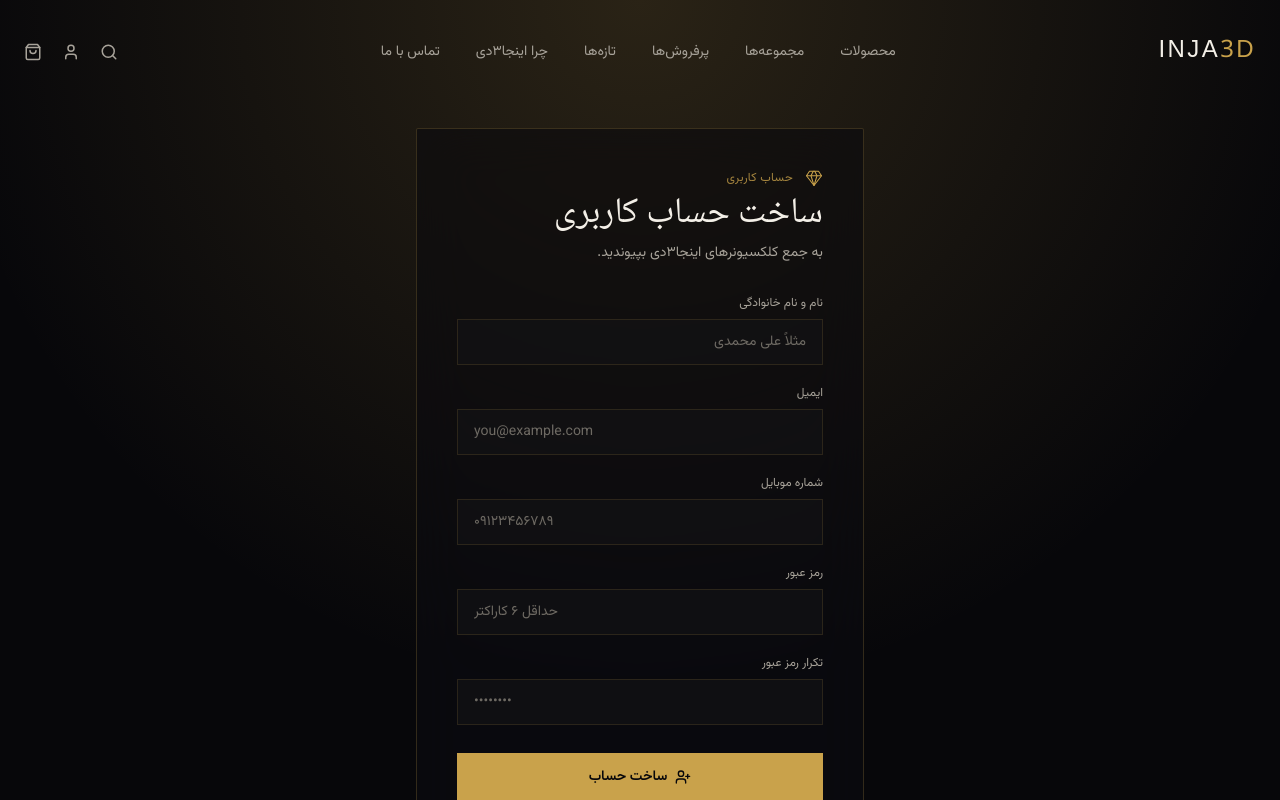
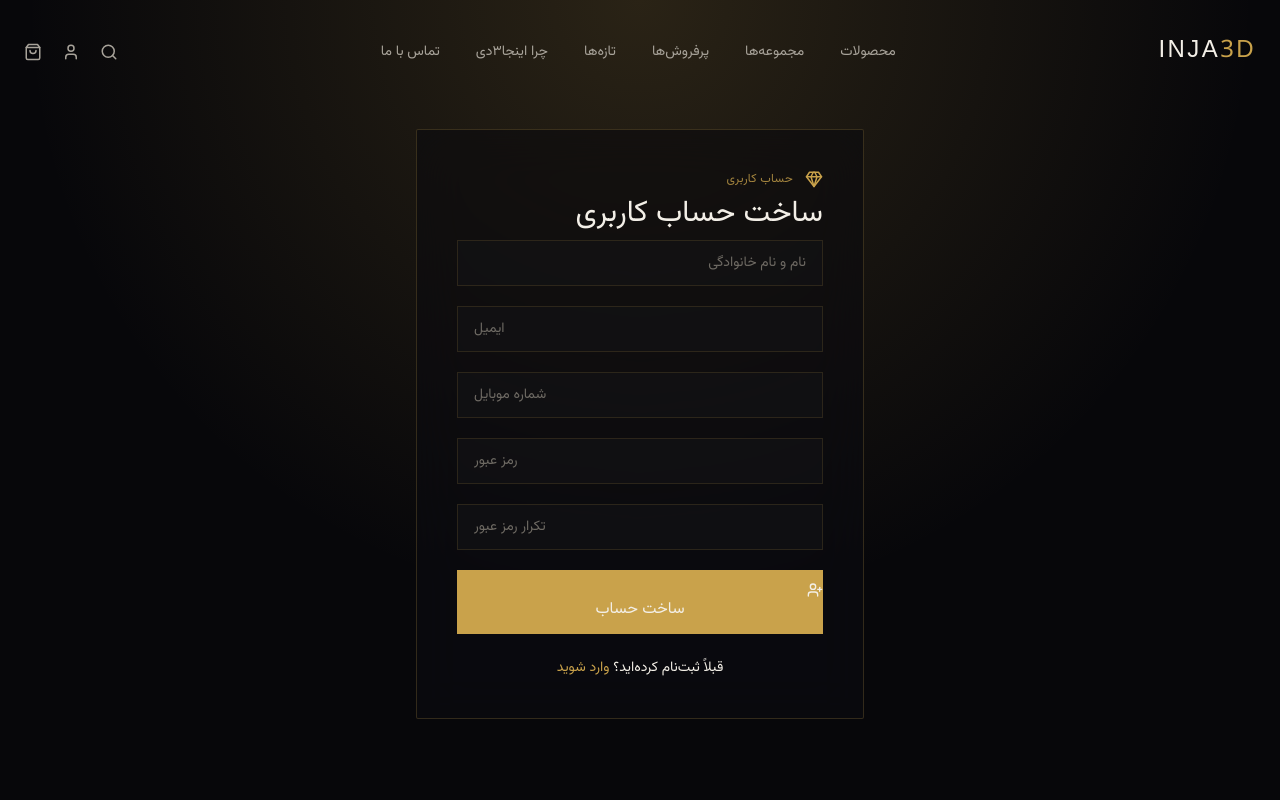
Before and after one commit to Peyman272/inja3d, a Next.js app: page /register in a window 1280 px wide. Shown: the top 800 px of the page. Built offline with nearby package versions, Linux system fonts and the light colour scheme.

Commit message:
Update page.tsx

```diff
--- a/app/register/page.tsx
+++ b/app/register/page.tsx
@@ -7,20 +7,20 @@ import { motion } from "framer-motion";
 import { UserPlus, Gem } from "lucide-react";
 import Navbar from "@/components/Navbar";
 import Footer from "@/components/Footer";
-import { useAuth } from "@/lib/auth-context";
 
 export default function RegisterPage() {
   const router = useRouter();
-  const { register } = useAuth();
+
   const [fullName, setFullName] = useState("");
   const [email, setEmail] = useState("");
   const [phone, setPhone] = useState("");
   const [password, setPassword] = useState("");
   const [confirmPassword, setConfirmPassword] = useState("");
+
   const [error, setError] = useState("");
   const [submitting, setSubmitting] = useState(false);
 
-  function handleSubmit(e: React.FormEvent) {
+  async function handleSubmit(e: React.FormEvent) {
     e.preventDefault();
     setError("");
 
@@ -28,29 +28,50 @@ export default function RegisterPage() {
       setError("لطفاً همه‌ی فیلدها را تکمیل کنید.");
       return;
     }
+
     if (!/^09\d{9}$/.test(phone)) {
-      setError("شماره موبایل را به‌درستی وارد کنید (مثال: ۰۹۱۲۳۴۵۶۷۸۹).");
+      setError("شماره موبایل نامعتبر است.");
       return;
     }
+
     if (password.length < 6) {
       setError("رمز عبور باید حداقل ۶ کاراکتر باشد.");
       return;
     }
+
     if (password !== confirmPassword) {
       setError("رمز عبور و تکرار آن یکسان نیستند.");
       return;
     }
 
     setSubmitting(true);
-    const result = register(fullName, email, phone, password);
-    setSubmitting(false);
 
-    if (!result.ok) {
-      setError(result.error ?? "ثبت‌نام ناموفق بود.");
-      return;
+    try {
+      const res = await fetch("/api/register", {
+        method: "POST",
+        headers: {
+          "Content-Type": "application/json",
+        },
+        body: JSON.stringify({
+          fullName,
+          email,
+          phone,
+          password,
+        }),
+      });
+
+      const data = await res.json();
+
+      if (!res.ok || !data.ok) {
+        throw new Error(data.error || "ثبت‌نام ناموفق بود");
       }
 
       router.push("/account");
+    } catch (err: any) {
+      setError(err.message || "خطا در ثبت‌نام");
+    } finally {
+      setSubmitting(false);
+    }
   }
 
   return (
@@ -59,97 +80,81 @@ export default function RegisterPage() {
 
       <section className="relative min-h-screen flex items-center pt-32 pb-20 px-6">
         <div className="absolute inset-0 bg-gold-radial pointer-events-none" />
+
         <div className="relative mx-auto w-full max-w-md">
           <motion.div
             initial={{ opacity: 0, y: 24 }}
             animate={{ opacity: 1, y: 0 }}
-            transition={{ duration: 0.7, ease: [0.16, 1, 0.3, 1] }}
+            transition={{ duration: 0.7 }}
             className="glass-strong rounded-sm p-8 md:p-10 border-gold/15"
           >
             <div className="flex items-center gap-3 mb-2">
-              <Gem size={18} className="text-gold" strokeWidth={1.4} />
+              <Gem size={18} className="text-gold" />
               <span className="eyebrow">حساب کاربری</span>
             </div>
-            <h1 className="font-display text-3xl md:text-4xl text-bone mb-2">ساخت حساب کاربری</h1>
-            <p className="font-body text-sm text-bone-dim mb-8">
-              به جمع کلکسیونرهای اینجا۳دی بپیوندید.
-            </p>
+
+            <h1 className="text-3xl mb-2">ساخت حساب کاربری</h1>
 
             <form onSubmit={handleSubmit} className="flex flex-col gap-5">
-              <label className="flex flex-col gap-2">
-                <span className="font-body text-xs text-bone-dim">نام و نام خانوادگی</span>
               <input
+                placeholder="نام و نام خانوادگی"
                 value={fullName}
                 onChange={(e) => setFullName(e.target.value)}
                 className="input-field"
-                  placeholder="مثلاً علی محمدی"
               />
-              </label>
 
-              <label className="flex flex-col gap-2">
-                <span className="font-body text-xs text-bone-dim">ایمیل</span>
               <input
                 type="email"
+                placeholder="ایمیل"
                 value={email}
                 onChange={(e) => setEmail(e.target.value)}
                 className="input-field"
-                  placeholder="you@example.com"
                 dir="ltr"
               />
-              </label>
 
-              <label className="flex flex-col gap-2">
-                <span className="font-body text-xs text-bone-dim">شماره موبایل</span>
               <input
+                placeholder="شماره موبایل"
                 value={phone}
                 onChange={(e) => setPhone(e.target.value)}
                 className="input-field"
-                  placeholder="۰۹۱۲۳۴۵۶۷۸۹"
                 dir="ltr"
               />
-              </label>
 
-              <label className="flex flex-col gap-2">
-                <span className="font-body text-xs text-bone-dim">رمز عبور</span>
               <input
                 type="password"
+                placeholder="رمز عبور"
                 value={password}
                 onChange={(e) => setPassword(e.target.value)}
                 className="input-field"
-                  placeholder="حداقل ۶ کاراکتر"
                 dir="ltr"
               />
-              </label>
 
-              <label className="flex flex-col gap-2">
-                <span className="font-body text-xs text-bone-dim">تکرار رمز عبور</span>
               <input
                 type="password"
+                placeholder="تکرار رمز عبور"
                 value={confirmPassword}
                 onChange={(e) => setConfirmPassword(e.target.value)}
                 className="input-field"
-                  placeholder="••••••••"
                 dir="ltr"
               />
-              </label>
 
               {error && (
-                <p className="font-body text-xs text-red-400 leading-relaxed">{error}</p>
+                <p className="text-red-400 text-sm">{error}</p>
               )}
 
               <button
                 type="submit"
                 disabled={submitting}
-                className="w-full flex items-center justify-center gap-2 bg-gold hover:bg-gold-bright disabled:opacity-60 text-ink py-3.5 font-body text-sm font-semibold transition-colors mt-2"
+                className="bg-gold py-3 disabled:opacity-60"
               >
                 <UserPlus size={16} />
                 {submitting ? "در حال ثبت‌نام..." : "ساخت حساب"}
               </button>
             </form>
 
-            <p className="font-body text-sm text-bone-dim text-center mt-8">
+            <p className="text-center mt-6 text-sm">
               قبلاً ثبت‌نام کرده‌اید؟{" "}
-              <Link href="/login" className="text-gold hover:text-gold-bright transition-colors">
+              <Link href="/login" className="text-gold">
                 وارد شوید
               </Link>
             </p>
```
Lines whose indentation alone changed are shown as unchanged.
